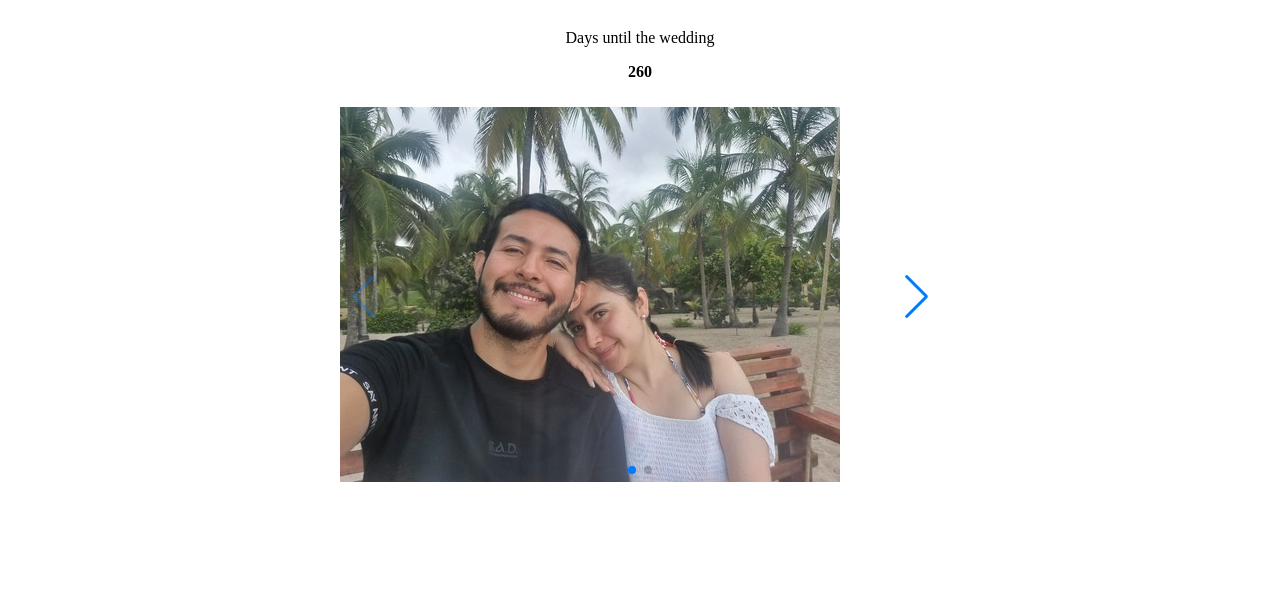
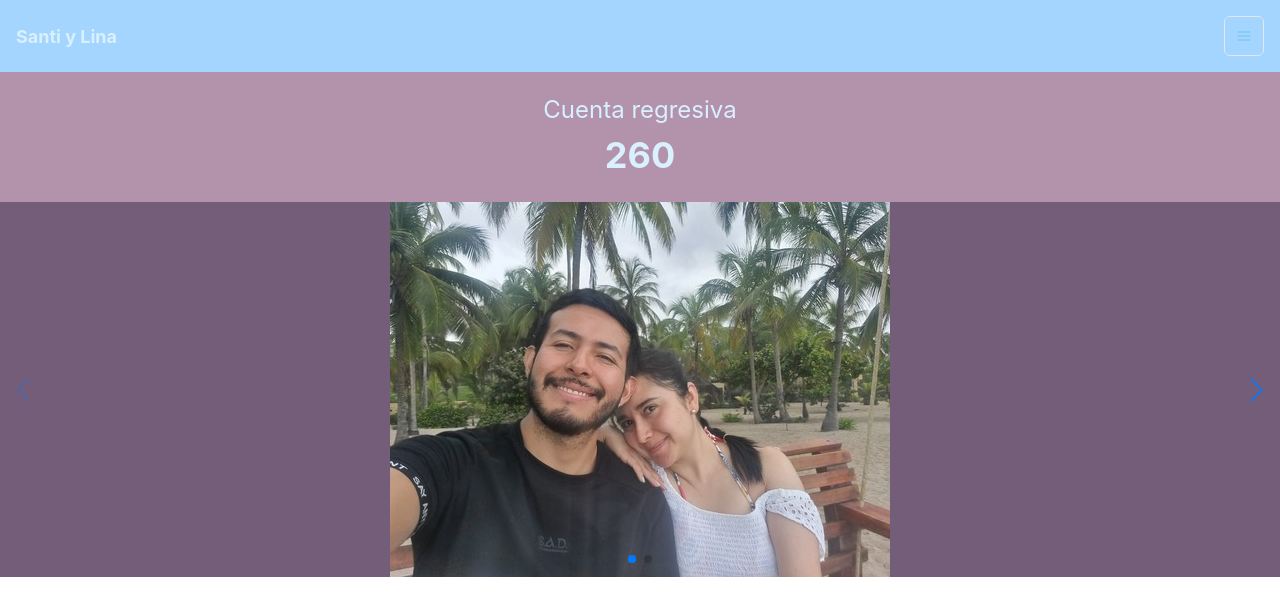
Before and after one commit to sanhernandezmon/MarriageWebSite, a React (Create React App) app: page / in a window 1280 px wide. Shown: the top 616 px of the page. Built offline with nearby package versions, Linux system fonts and the light colour scheme.

Commit message:
customization V1 :art:

```diff
--- a/package.json
+++ b/package.json
@@ -4,8 +4,10 @@
   "private": true,
   "homepage": "https://sanhernandezmon.github.io/MarriageWebSite/",
   "dependencies": {
+    "@chakra-ui/icons": "^2.1.1",
     "@chakra-ui/react": "^2.8.2",
     "@emotion/react": "^11.13.3",
+    "@emotion/styled": "^11.13.0",
     "@testing-library/jest-dom": "^5.17.0",
     "@testing-library/react": "^13.4.0",
     "@testing-library/user-event": "^13.5.0",
@@ -13,9 +15,11 @@
     "@types/node": "^16.18.112",
     "@types/react": "^18.3.10",
     "@types/react-dom": "^18.3.0",
+    "framer-motion": "^11.9.0",
     "react": "^18.3.1",
     "react-dom": "^18.3.1",
     "react-scripts": "5.0.1",
+    "react-scroll": "^1.9.0",
     "swiper": "^11.1.14",
     "typescript": "^4.9.5",
     "web-vitals": "^2.1.4"
@@ -47,6 +51,7 @@
     ]
   },
   "devDependencies": {
+    "@types/react-scroll": "^1.8.10",
     "gh-pages": "^6.1.1"
   }
 }
--- a/src/App.tsx
+++ b/src/App.tsx
@@ -1,14 +1,19 @@
-// App.tsx
+/** @jsxImportSource @emotion/react */
 import React from "react";
 import DayCounter from "./components/DayCounter";
 import Gallery from "./components/Gallery";
+import Topbar from "./components/Topbar";
+import { ChakraProvider } from "@chakra-ui/react";
 
 const App = () => {
   return (
-    <div>
-      <DayCounter />
-      <Gallery />
-    </div>
+    <ChakraProvider>
+      <div>
+        <Topbar />
+        <DayCounter />
+        <Gallery />
+      </div>
+    </ChakraProvider>
   );
 };
 
--- a/src/components/DayCounter.tsx
+++ b/src/components/DayCounter.tsx
@@ -1,6 +1,7 @@
 // components/DayCounter.tsx
 import { useState, useEffect } from "react";
 import { Box, Text } from "@chakra-ui/react";
+import { Colors } from "../consts/colors";
 
 const weddingDate = new Date("2025-05-24"); // Replace with your wedding date
 
@@ -20,9 +21,11 @@ const DayCounter = () => {
   }, []);
 
   return (
-    <Box textAlign="center" p={5}>
-      <Text fontSize="2xl">Days until the wedding</Text>
-      <Text fontSize="4xl" fontWeight="bold">
+    <Box textAlign="center" p={5} bg={Colors.PINK_LIGHT}>
+      <Text fontSize="2xl" color={Colors.BLUE_LIGHT}>
+        Cuenta regresiva
+      </Text>
+      <Text fontSize="4xl" color={Colors.BLUE_LIGHT} fontWeight="bold">
         {daysLeft}
       </Text>
     </Box>
--- a/src/components/Gallery.tsx
+++ b/src/components/Gallery.tsx
@@ -5,14 +5,17 @@ import "swiper/css/navigation";
 import "swiper/css/pagination";
 import { Navigation, Pagination } from "swiper/modules";
 import { Image, Box } from "@chakra-ui/react";
+import { Colors } from "../consts/colors";
+import "../styles/swipper-custom.css"; // Import the custom CSS file at the top of your component
 
 const images = [
   `${process.env.PUBLIC_URL}/img1.jpg`,
   `${process.env.PUBLIC_URL}/img2.jpg`,
 ];
+
 const Gallery = () => {
   return (
-    <Box w="100%" maxW="600px" maxH="500px" mx="auto" my={5}>
+    <Box w="100%" mx="auto" bg={Colors.PINK_DARK}>
       <Swiper
         modules={[Navigation, Pagination]}
         navigation
@@ -20,7 +23,14 @@ const Gallery = () => {
         spaceBetween={30}
       >
         {images.map((image, index) => (
-          <SwiperSlide key={index}>
+          <SwiperSlide
+            key={index}
+            style={{
+              display: "flex",
+              justifyContent: "center",
+              alignItems: "center",
+            }}
+          >
             <Image src={image} alt={`Slide ${index + 1}`} />
           </SwiperSlide>
         ))}
--- /dev/null
+++ b/src/components/Topbar.tsx
@@ -0,0 +1,62 @@
+/** @jsxImportSource @emotion/react */
+import React from "react";
+import {
+  IconButton,
+  Menu,
+  MenuButton,
+  MenuItem,
+  MenuList,
+  Text,
+  Flex,
+} from "@chakra-ui/react";
+import {
+  AddIcon,
+  EditIcon,
+  ExternalLinkIcon,
+  HamburgerIcon,
+  RepeatIcon,
+} from "@chakra-ui/icons";
+import { Colors } from "../consts/colors";
+
+const Topbar = () => {
+  return (
+    <Flex
+      justify="space-between"
+      align="center"
+      p={4}
+      bg={Colors.BLUE_MID}
+      color={Colors.BLUE_LIGHT}
+      width="100%"
+      zIndex={9999}
+    >
+      <Text fontSize="lg" fontWeight="bold">
+        Santi y Lina
+      </Text>
+      <Menu>
+        <MenuButton
+          as={IconButton}
+          aria-label="Options"
+          icon={<HamburgerIcon color={Colors.BLUE_DARK} />}
+          variant="outline"
+          color={Colors.BLUE_DARK}
+        />
+        <MenuList zIndex={9999} color={Colors.BLUE_MID}>
+          <MenuItem icon={<AddIcon color={Colors.BLUE_LIGHT} />} command="⌘T">
+            New Tab
+          </MenuItem>
+          <MenuItem icon={<ExternalLinkIcon />} command="⌘N">
+            New Window
+          </MenuItem>
+          <MenuItem icon={<RepeatIcon />} command="⌘⇧N">
+            Open Closed Tab
+          </MenuItem>
+          <MenuItem icon={<EditIcon />} command="⌘O">
+            Open File...
+          </MenuItem>
+        </MenuList>
+      </Menu>
+    </Flex>
+  );
+};
+
+export default Topbar;
--- /dev/null
+++ b/src/consts/colors.ts
@@ -0,0 +1,7 @@
+export enum Colors {
+  BLUE_LIGHT = "#d9f0ff",
+  BLUE_MID = "#a3d5ff",
+  BLUE_DARK = "#83c9f4",
+  PINK_LIGHT = "#b392ac",
+  PINK_DARK = "#735d78",
+}
--- /dev/null
+++ b/src/styles/swipper-custom.css
@@ -0,0 +1,7 @@
+/* swiper-custom.css */
+.swiper-button-next,
+.swiper-button-next:after,
+.swiper-button-prev:after {
+  font-size: 24px; /* Adjust size if needed */
+  color: /* Your desired color */ ;
+}
```
Also changed, not shown: 1 other file (tests, documents, lock files or other folders).
